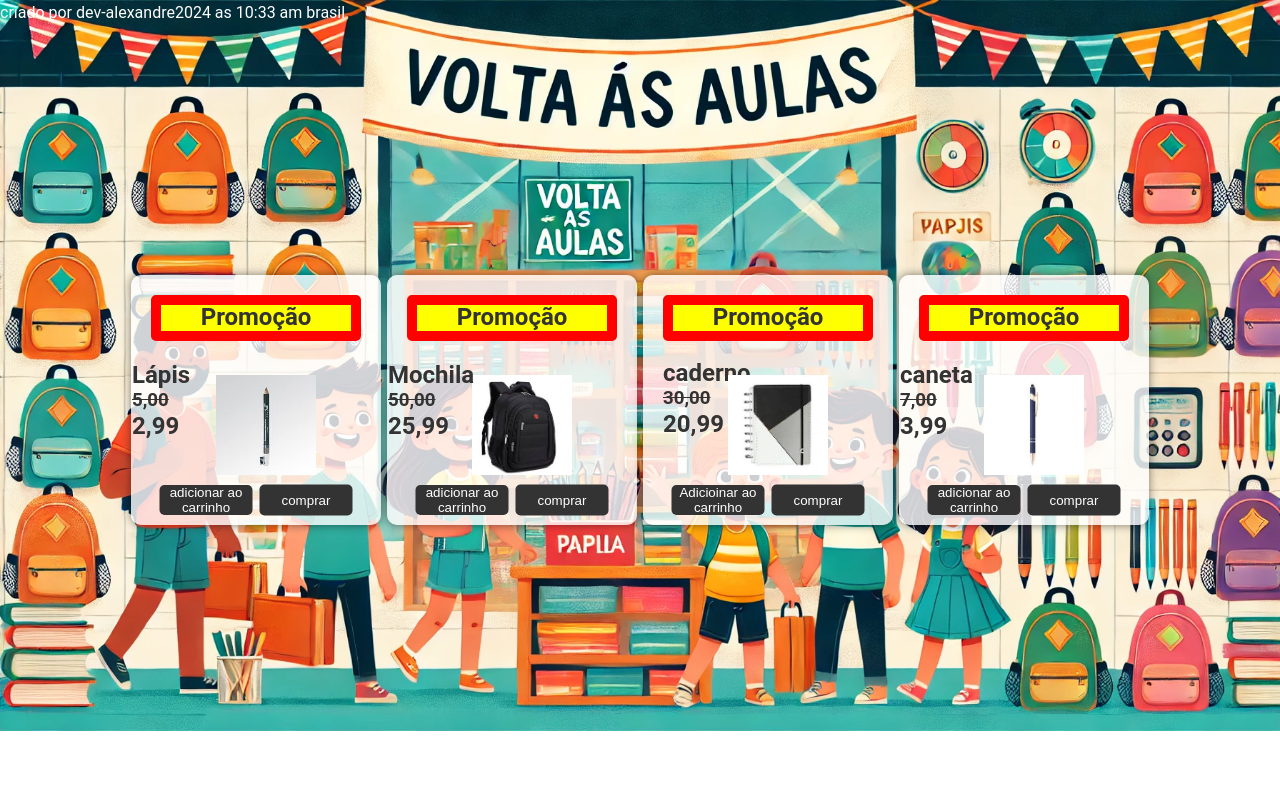
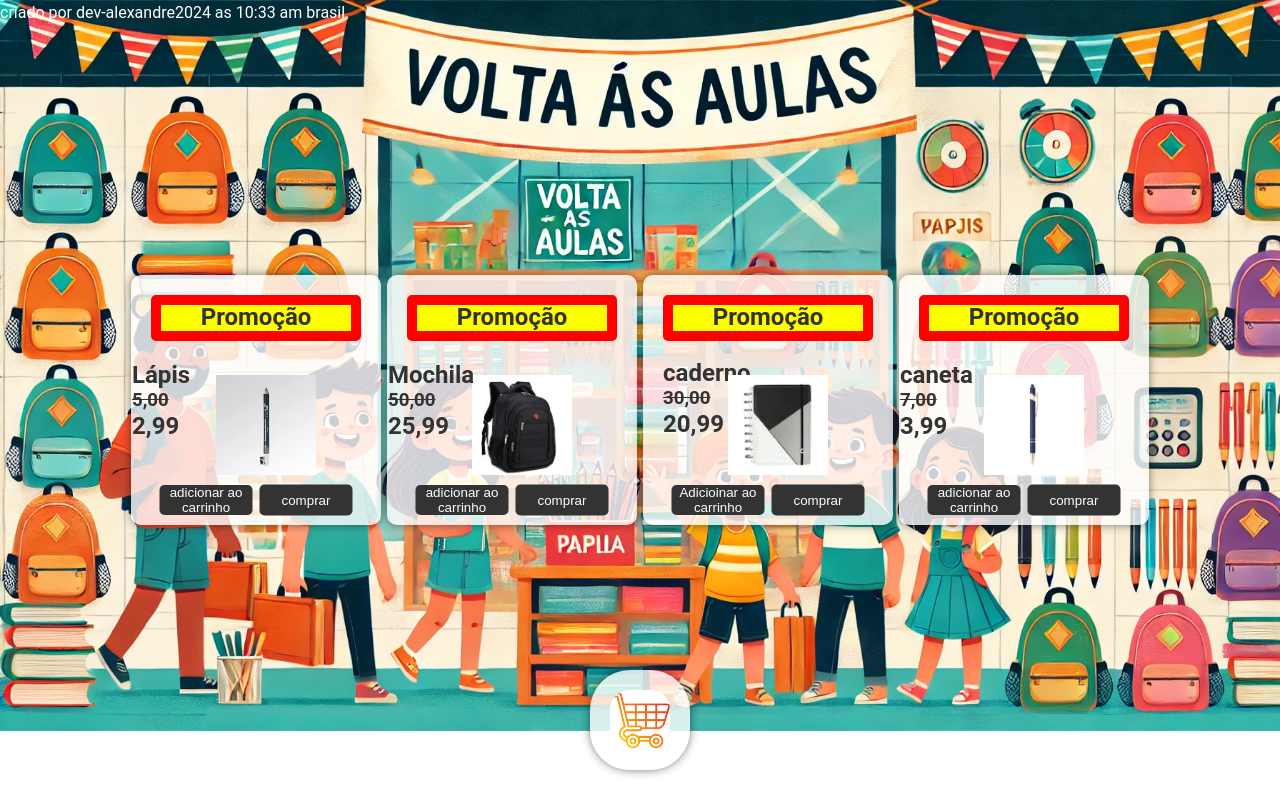
Before and after one commit to dev-alexandre2024/loja-web, a plain HTML site: page index.html in a window 1280 px wide. Drawn offline with Linux system fonts and the light colour scheme.

Commit message:
loja web

```diff
--- a/index.html
+++ b/index.html
@@ -4,8 +4,9 @@
 <head>
     <meta charset="UTF-8">
     <meta name="viewport" content="width=device-width, initial-scale=1.0">
-    <title>volta as aulas</title>
+    <title>loja web</title>
     <link rel="stylesheet" href="style.css">
+    <link rel="shortcut icon" href="Logo.ico" type="image/x-icon">
 </head>
 
 <body>
@@ -79,6 +80,7 @@
         comprar
         </button>
     </div>
+    <img src="carrinho.png" alt="" class="carrinho">
 <p>criado por dev-alexandre2024 as 10:33 am brasil</p>
 </body>
 
--- a/style.css
+++ b/style.css
@@ -146,6 +146,22 @@ h3,h4,h5,h6 {
 
 }
 
+img.carrinho{
+    position: absolute;
+    top: 90%;
+    left: 50%;
+    transform: translate(-50%, -50%);
+    width: 100px;
+    height: 100px;
+    padding: 20px;
+    background: rgba(255, 255, 255, 0.8);
+    border-radius: 40%;
+    box-shadow: 0 0 10px rgba(0, 0, 0, 0.5);
+    display: flex;
+    flex-direction: column;
+    text-align: center;
+
+}
 
 
 div#caneta {
```
Also changed, not shown: carrinho.png (added), logo.ico (added).
